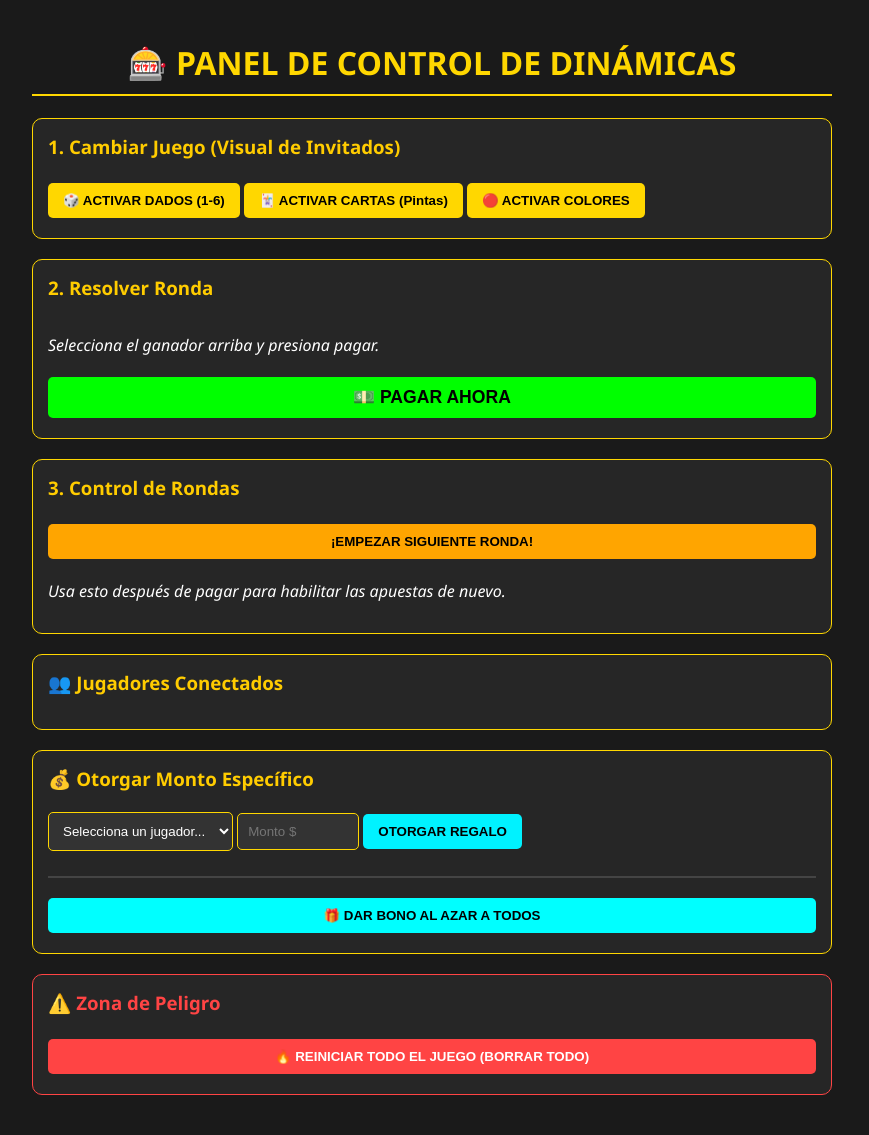
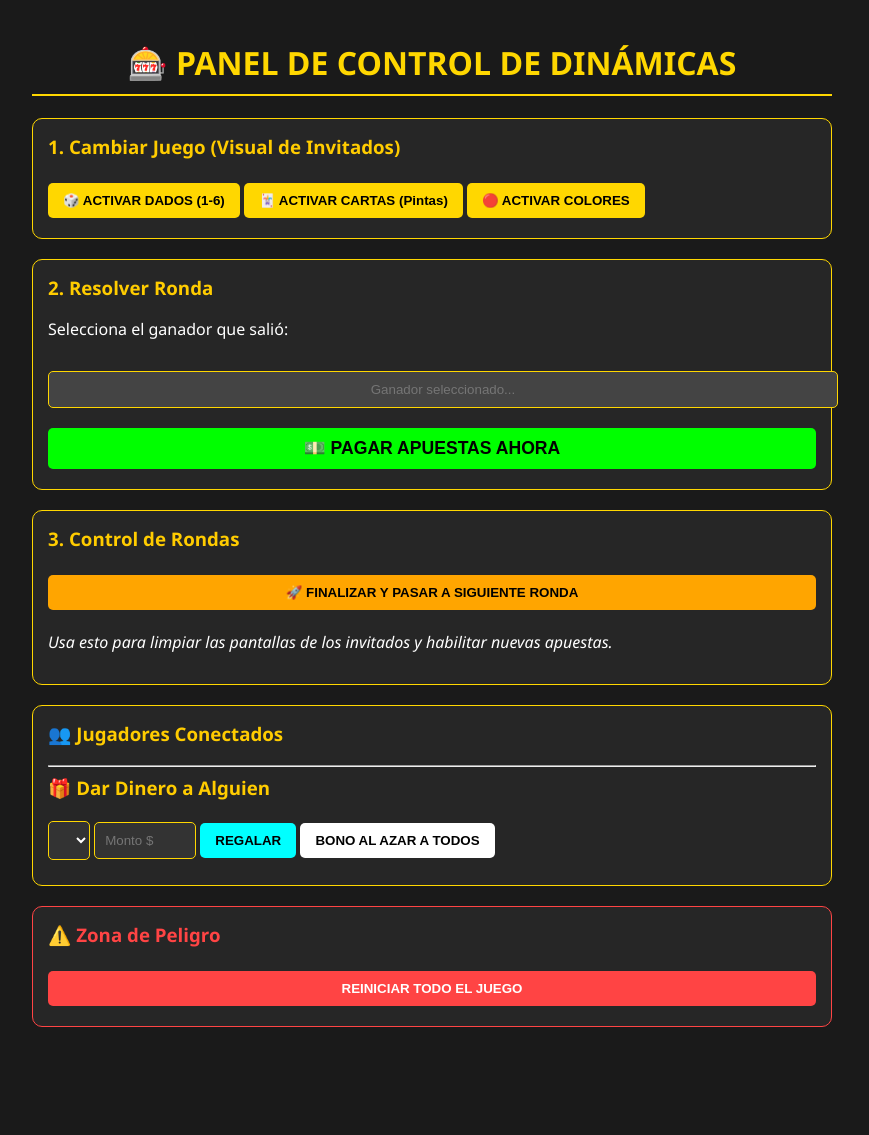
Before and after one commit to karinavallejos/Cumple2026, a Flask app: page /admin_panel_secret in a window 1280 px wide. Shown: the whole page, without its empty margins (208-1077 px from the left). After the commit the page ends 1027 px from the top, so only its background shows below. Run offline with Flask 3, Linux system fonts and the light colour scheme; lists and menus that the app fills with data are empty; some libraries are stand-ins or nearby versions.

Commit message:
Refactor admin panel for better usability
Updated admin panel layout and button functionalities.

```diff
--- a/templates/admin.html
+++ b/templates/admin.html
@@ -16,9 +16,8 @@
         ul { list-style: none; padding: 0; }
         li { background: #333; padding: 10px; margin-bottom: 5px; border-radius: 5px; display: flex; justify-content: space-between; align-items: center; border-left: 5px solid gold; }
         .btn-delete { background: #ff4444; color: white; padding: 5px 10px; font-size: 0.8rem; }
-        .btn-delete:hover { background: #cc0000; }
-        .btn-gift { background: #00f2ff; color: black; }
-        .btn-resolve { background: #00ff00; color: black; width: 100%; font-size: 1.1rem; }
+        .btn-resolve { background: #00ff00; color: black; width: 100%; font-size: 1.1rem; margin-top: 10px; }
+        .winner-btn { width: 60px; height: 60px; font-size: 1.5rem; margin: 5px; border: 2px solid transparent; }
     </style>
 </head>
 <body>
@@ -32,133 +31,115 @@
     </div>
 
     <div class="control-group">
-    <h3>2. Resolver Ronda</h3>
-    <div id="botones-resolucion" style="display: flex; gap: 10px; flex-wrap: wrap; justify-content: center; margin-bottom: 15px;">
-        </div>
-    <p><i>Selecciona el ganador arriba y presiona pagar.</i></p>
-    <input type="hidden" id="resultadoGanador">
-    <button onclick="resolver()" class="btn-resolve">💵 PAGAR AHORA</button>
-</div>
-
-<script>
-    // Esta función crea los botones para que el admin solo haga click
-    socket.on('new_game', (data) => {
-        const contenedor = document.getElementById('botones-resolucion');
-        contenedor.innerHTML = "";
-        data.options.forEach(opt => {
-            const btn = document.createElement('button');
-            btn.innerText = opt;
-            btn.style.width = "60px";
-            btn.onclick = () => {
-                document.getElementById('resultadoGanador').value = opt;
-                // Feedback visual para el admin
-                document.querySelectorAll('#botones-resolucion button').forEach(b => b.style.border = "none");
-                btn.style.border = "4px solid lime";
-            };
-            contenedor.appendChild(btn);
-        });
-    });
-</script>
-<div class="control-group">
-    <h3>3. Control de Rondas</h3>
-    <button onclick="socket.emit('admin_next_round')" style="background: orange; width: 100%;">
-        ¡EMPEZAR SIGUIENTE RONDA!
-    </button>
-    <p><i>Usa esto después de pagar para habilitar las apuestas de nuevo.</i></p>
-</div>
-    <div class="control-group">
-        <h3>👥 Jugadores Conectados</h3>
-        <ul id="lista-admin-jugadores">
-            </ul>
+        <h3>2. Resolver Ronda</h3>
+        <p>Selecciona el ganador que salió:</p>
+        <div id="botones-resolucion" style="display: flex; gap: 10px; flex-wrap: wrap; justify-content: center; margin-bottom: 15px;">
+            </div>
+        <input type="text" id="resultadoGanador" placeholder="Ganador seleccionado..." readonly style="width: 100%; text-align: center; background: #444;">
+        <button onclick="resolver()" class="btn-resolve">💵 PAGAR APUESTAS AHORA</button>
     </div>
 
     <div class="control-group">
-        <h3>💰 Otorgar Monto Específico</h3>
-        <select id="select-jugadores">
-            <option value="">Selecciona un jugador...</option>
-        </select>
-        <input type="number" id="monto-regalo" placeholder="Monto $" style="width: 100px;">
-        <button onclick="darDineroEspecifico()" class="btn-gift">OTORGAR REGALO</button>
-        <hr style="border: 0.5px solid #444; margin: 15px 0;">
-        <button onclick="darDineroAzar()" style="background: cyan; color: black; width: 100%;">🎁 DAR BONO AL AZAR A TODOS</button>
+        <h3>3. Control de Rondas</h3>
+        <button onclick="siguienteRonda()" style="background: orange; width: 100%; color: black;">
+            🚀 FINALIZAR Y PASAR A SIGUIENTE RONDA
+        </button>
+        <p><i>Usa esto para limpiar las pantallas de los invitados y habilitar nuevas apuestas.</i></p>
+    </div>
+
+    <div class="control-group">
+        <h3>👥 Jugadores Conectados</h3>
+        <ul id="lista-admin-jugadores"></ul>
+        <hr>
+        <h3>🎁 Dar Dinero a Alguien</h3>
+        <select id="select-jugadores"></select>
+        <input type="number" id="monto-regalo" placeholder="Monto $" style="width: 80px;">
+        <button onclick="darDineroEspecifico()" style="background: cyan; color: black;">REGALAR</button>
+        <button onclick="darDineroAzar()" style="background: #fff; color: black;">BONO AL AZAR A TODOS</button>
     </div>
 
     <div class="control-group" style="border-color: #ff4444;">
         <h3 style="color: #ff4444;">⚠️ Zona de Peligro</h3>
-        <button onclick="resetTodo()" style="background: #ff4444; color: white; width: 100%;">🔥 REINICIAR TODO EL JUEGO (BORRAR TODO)</button>
+        <button onclick="resetTodo()" style="background: #ff4444; color: white; width: 100%;">REINICIAR TODO EL JUEGO</button>
     </div>
 
     <script>
         const socket = io();
 
-        // Escucha actualizaciones del servidor para refrescar la lista de jugadores y el menú desplegable
+        // Al cambiar de juego, generamos los botones para que el admin haga clic
+        socket.on('new_game', (data) => {
+            const contenedor = document.getElementById('botones-resolucion');
+            contenedor.innerHTML = "";
+            document.getElementById('resultadoGanador').value = ""; // Limpiar selección previa
+
+            data.options.forEach(opt => {
+                const btn = document.createElement('button');
+                btn.className = "winner-btn";
+                btn.innerText = opt;
+                btn.onclick = () => {
+                    document.getElementById('resultadoGanador').value = opt;
+                    // Feedback visual del botón seleccionado
+                    document.querySelectorAll('.winner-btn').forEach(b => b.style.border = "2px solid transparent");
+                    btn.style.border = "4px solid #00ff00";
+                };
+                contenedor.appendChild(btn);
+            });
+        });
+
+        // Actualizar lista de jugadores
         socket.on('round_result', (data) => {
             const lista = document.getElementById('lista-admin-jugadores');
             const select = document.getElementById('select-jugadores');
-
             lista.innerHTML = "";
-            select.innerHTML = '<option value="">Selecciona un jugador...</option>';
+            select.innerHTML = '<option value="">Seleccionar...</option>';
 
             Object.keys(data.players).forEach(name => {
-                // Actualizar lista visual con botón de eliminar [cite: 366]
                 const li = document.createElement('li');
-                li.innerHTML = `
-                    <span>👤 <b>${name}</b>: $${data.players[name].puntos}</span>
-                    <button onclick="eliminarJugador('${name}')" class="btn-delete">ELIMINAR</button>
-                `;
+                li.innerHTML = `<span>👤 <b>${name}</b>: $${data.players[name].puntos}</span>
+                                <button onclick="eliminarJugador('${name}')" class="btn-delete">X</button>`;
                 lista.appendChild(li);
 
-                // Actualizar menú desplegable para regalos [cite: 363]
                 const opt = document.createElement('option');
-                opt.value = name;
-                opt.innerText = name;
+                opt.value = name; opt.innerText = name;
                 select.appendChild(opt);
             });
         });
 
         function cambiarVisual(tipo, ops) {
             socket.emit('admin_change_view', { view: tipo, options: ops });
-            alert("Pantalla de invitados cambiada a: " + tipo.toUpperCase());
         }
 
         function resolver() {
             const res = document.getElementById('resultadoGanador').value;
             if(res) {
                 socket.emit('admin_resolve', { ganador: res });
-                document.getElementById('resultadoGanador').value = ""; // Limpiar input
-                alert("Ronda pagada. Ganador: " + res);
+                alert("Pagado al ganador: " + res);
             } else {
-                alert("Por favor escribe el resultado.");
+                alert("Selecciona un ganador primero.");
             }
         }
 
+        function siguienteRonda() {
+            socket.emit('admin_next_round');
+            alert("Nueva ronda iniciada. Pantallas de invitados desbloqueadas.");
+        }
+
         function eliminarJugador(nombre) {
-            if(confirm(`¿Estás seguro de eliminar a ${nombre}? El jugador será expulsado.`)) {
-                socket.emit('admin_remove_player', { name: nombre });
-            }
+            if(confirm(`¿Eliminar a ${nombre}?`)) socket.emit('admin_remove_player', { name: nombre });
         }
 
         function darDineroEspecifico() {
             const nombre = document.getElementById('select-jugadores').value;
             const monto = document.getElementById('monto-regalo').value;
-            if(nombre && monto) {
-                socket.emit('admin_give_money_specific', { name: nombre, monto: monto });
-                document.getElementById('monto-regalo').value = ""; // Limpiar input
-                alert(`Se han entregado $${monto} a ${nombre}`);
-            } else {
-                alert("Selecciona un jugador e ingresa un monto válido.");
-            }
+            if(nombre && monto) socket.emit('admin_give_money_specific', { name: nombre, monto: monto });
         }
 
         function darDineroAzar() {
             socket.emit('admin_give_random');
-            alert("¡Se ha repartido un bono sorpresa a todos!");
         }
 
         function resetTodo() {
-            if(confirm("¡ADVERTENCIA! Esto borrará a todos los jugadores y sus puntos. Todos deberán registrarse de nuevo. ¿Continuar?")) {
-                socket.emit('admin_reset_all');
-            }
+            if(confirm("¿Borrar todo?")) socket.emit('admin_reset_all');
         }
     </script>
 </body>
```
